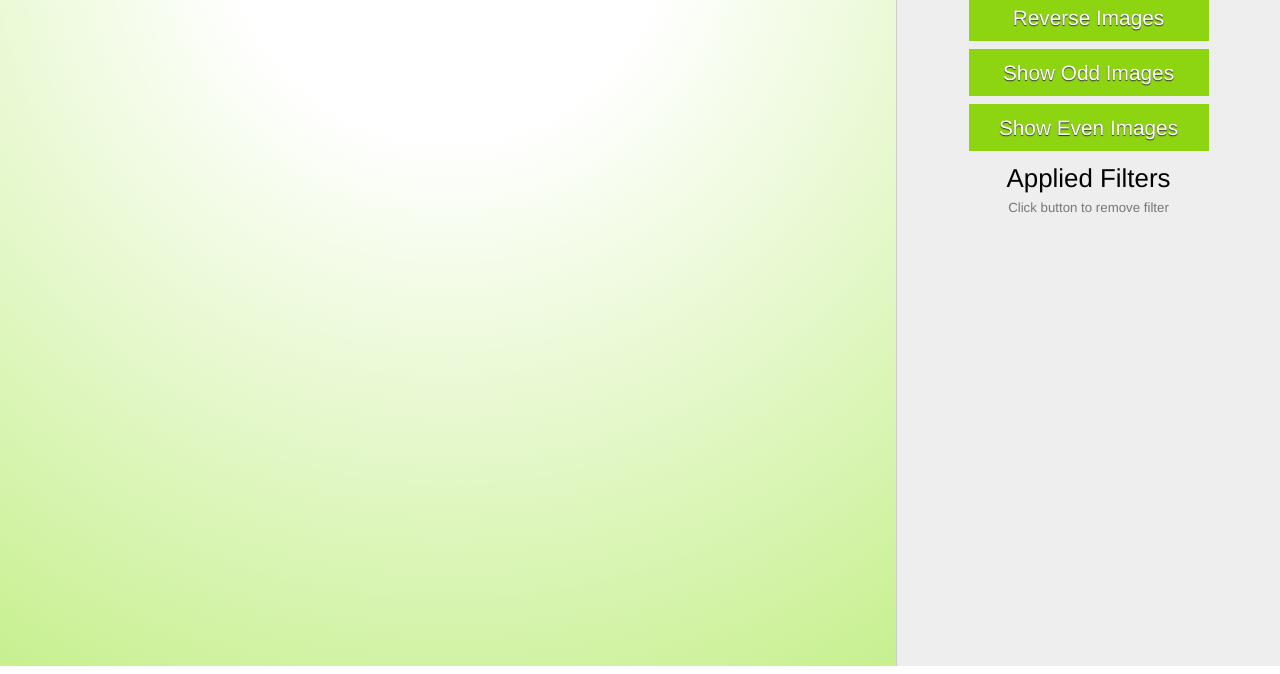
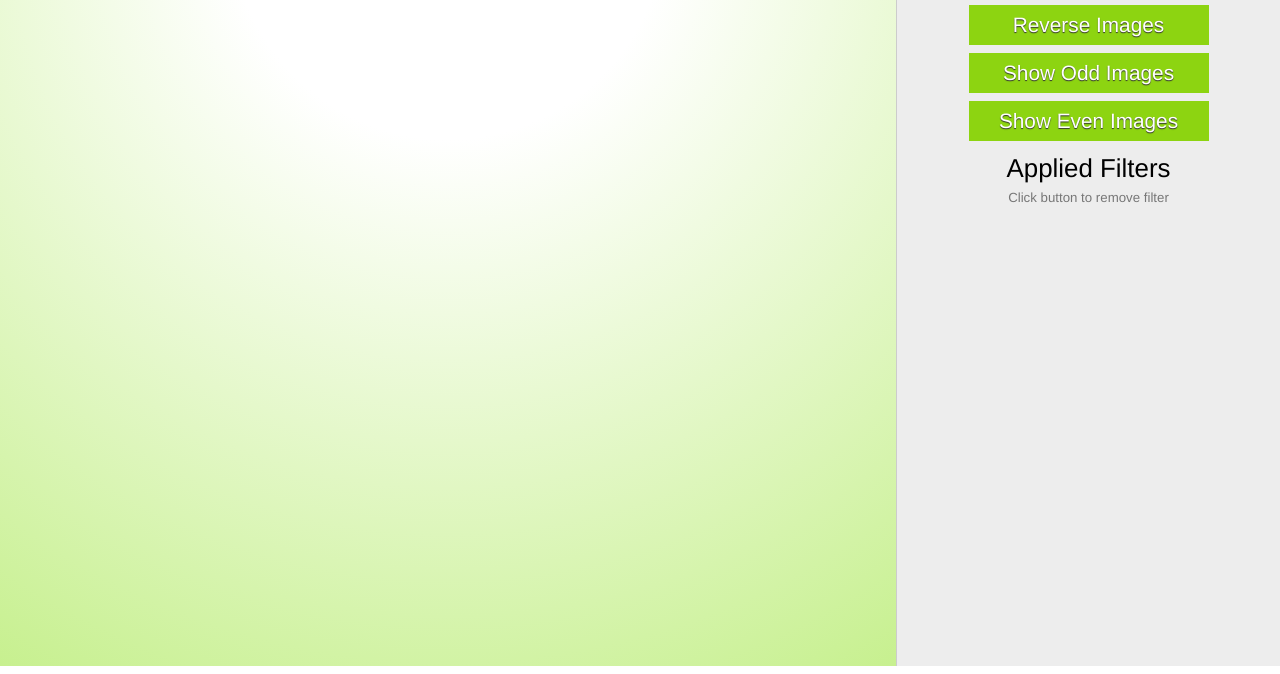
Before and after one commit to Mordredi/ibm_flickr, a plain HTML site: page index.html in a window 1280 px wide. Shown: the part 126-800 px from the top of the page. Drawn offline with nearby package versions, Linux system fonts and the light colour scheme; no server answers.

Commit message:
Fixed padding and margin in section. Also fixed section background to be less transparent

```diff
--- a/scss/style.scss
+++ b/scss/style.scss
@@ -208,7 +208,7 @@ section {
   height: 0;
   overflow: hidden;
   transition: all 500ms ease-out;
-  background: hsla(0, 0%, 93%, .9);
+  background: hsla(0, 0%, 93%, .96);
   &.open {
     min-height: 15rem;
     overflow: auto;
@@ -217,12 +217,15 @@ section {
   }
 }
 
-.filters {
-  margin-bottom: .5rem;
-  &.available {
-    margin-top: .3rem;
-  }
+.subtext {
+  // margin: .3rem 0;
 }
+// .filters {
+//   margin-bottom: .5rem;
+//   &.available {
+//     margin-top: .3rem;
+//   }
+// }
 
 .filter {
   background: $primary-color;
@@ -233,6 +236,7 @@ section {
   width: 15rem;
   text-align: center;
   margin-top: .5rem;
+  line-height: 0.9rem;
   &:hover {
     background: $dark-primary;
   }
@@ -245,6 +249,15 @@ section {
   section {
     height: 93vh;
     border-left: 1px solid #ccc;
+    padding: 1rem;
+  }
+
+  .applied {
+    margin-top: .5rem;
+  }
+
+  .filter {
+    line-height: initial;
   }
 }
 
```
Also changed, not shown: css/style.css.
